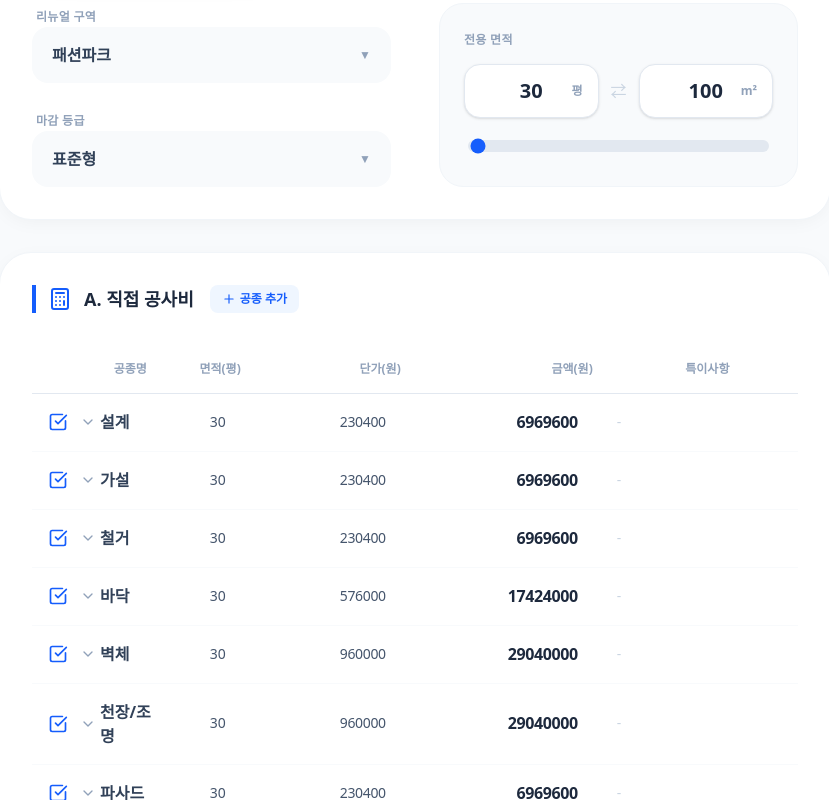
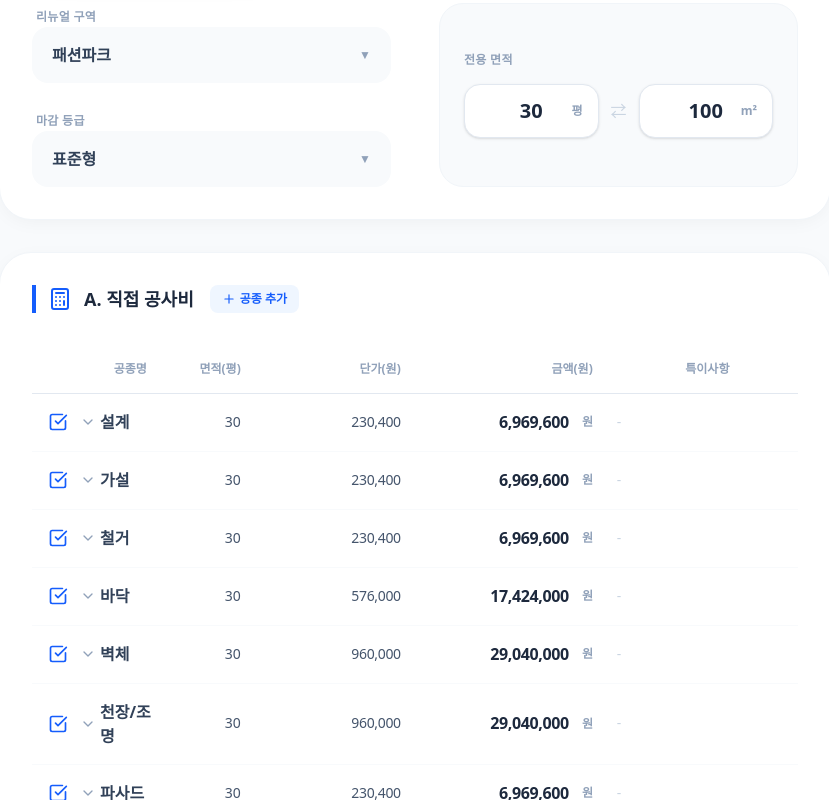
Before and after one commit to kyounghokim185/ipark-estimate-system, a Next.js app: page / in a window 1280 px wide. Shown: the part 1200-2000 px from the top of the page, without its empty margins (225-1054 px from the left). Built offline with nearby package versions, Linux system fonts and the light colour scheme.

Commit message:
Refactor: UI Refinements (No spinners, Commas, Won suffix)

```diff
--- a/src/app/page.tsx
+++ b/src/app/page.tsx
@@ -970,16 +970,14 @@ export default function Page() {
                                         <span className="absolute right-4 top-1/2 -translate-y-1/2 text-xs font-bold text-slate-400 pointer-events-none">m²</span>
                                     </div>
                                 </div>
-                                <div className="flex-1 px-1">
-                                    <input type="range" min="10" max="16530" value={area} onChange={e => setArea(Math.round(Number(e.target.value)))} className="w-full h-3 bg-slate-200 rounded-full appearance-none cursor-pointer accent-blue-600 no-print" />
-                                </div>
                             </div>
                         </div>
                     </div>
                 </div>
 
+
                 {/* 4. Detailed List & Photos */}
-                <div id="section-detailed-list" className="bg-white rounded-[2rem] p-8 shadow-[0_4px_20px_-4px_rgba(0,0,0,0.05)] border border-slate-100 print:break-inside-avoid">
+                < div id="section-detailed-list" className="bg-white rounded-[2rem] p-8 shadow-[0_4px_20px_-4px_rgba(0,0,0,0.05)] border border-slate-100 print:break-inside-avoid" >
                     <div className="flex items-center justify-between mb-8">
                         <div className="flex items-center gap-4">
                             <h3 className="text-lg font-extrabold flex items-center gap-3 text-slate-800 border-l-4 border-blue-600 pl-3">
@@ -1059,9 +1057,9 @@ export default function Page() {
                                                 <td className="py-4 text-right align-middle">
                                                     <div className="relative inline-block">
                                                         <input
-                                                            type="number"
-                                                            value={Math.round(scope.area)}
-                                                            onChange={e => handleScopeChange(scope.id, 'area', Math.round(Number(e.target.value)))}
+                                                            type="text"
+                                                            value={formatNumber(scope.area)}
+                                                            onChange={e => handleScopeChange(scope.id, 'area', parseNumber(e.target.value))}
                                                             disabled={scope.isFixedRate}
                                                             className={`w-20 text-right font-medium bg-transparent border-b border-transparent focus:border-blue-300 outline-none transition-colors ${scope.isFixedRate ? 'text-slate-400 cursor-not-allowed' : 'text-slate-600'}`}
                                                         />
@@ -1070,11 +1068,11 @@ export default function Page() {
                                                 </td>
                                                 <td className="py-4 text-right align-middle">
                                                     <input
-                                                        type="number"
-                                                        value={derivedUnitPrice}
+                                                        type="text"
+                                                        value={formatNumber(derivedUnitPrice)}
                                                         onChange={e => {
                                                             if (!hasDetails) {
-                                                                handleScopeChange(scope.id, 'unitPrice', Number(e.target.value));
+                                                                handleScopeChange(scope.id, 'unitPrice', parseNumber(e.target.value));
                                                             }
                                                         }}
                                                         disabled={hasDetails} // Disable if driven by details
@@ -1082,17 +1080,20 @@ export default function Page() {
                                                     />
                                                 </td>
                                                 <td className="py-4 text-right font-black text-slate-800 tracking-tight text-base align-middle w-48">
+                                                    <div className="relative w-full">
                                                         <input
-                                                        type="number"
-                                                        value={finalAmount}
+                                                            type="text"
+                                                            value={formatNumber(finalAmount)}
                                                             onChange={e => {
                                                                 if (!hasDetails) {
-                                                                handleAmountChange(scope.id, Number(e.target.value));
+                                                                    handleAmountChange(scope.id, parseNumber(e.target.value));
                                                                 }
                                                             }}
                                                             disabled={hasDetails} // Disable if driven by details (Amount is sum of details)
-                                                        className={`w-full text-right font-black tracking-tight bg-transparent border-b border-transparent focus:border-blue-300 outline-none transition-colors ${hasDetails ? 'text-slate-400 cursor-not-allowed' : 'text-slate-800'}`}
+                                                            className={`w-full text-right font-black tracking-tight bg-transparent border-b border-transparent focus:border-blue-300 outline-none transition-colors pr-6 ${hasDetails ? 'text-slate-400 cursor-not-allowed' : 'text-slate-800'}`}
                                                         />
+                                                        <span className="absolute right-0 top-1/2 -translate-y-1/2 text-xs text-slate-400 font-bold pointer-events-none">원</span>
+                                                    </div>
                                                 </td>
                                                 <td className="py-4 pl-6 align-middle"><input type="text" value={scope.remarks} onChange={e => handleScopeChange(scope.id, 'remarks', e.target.value)} className="w-full bg-transparent border-b border-transparent focus:border-blue-300 outline-none text-slate-600 placeholder:text-slate-300 transition-colors" placeholder="-" /></td>
                                             </tr>
@@ -1297,10 +1298,10 @@ export default function Page() {
                             </motion.div>
                         )}
                     </AnimatePresence>
-                </div>
+                </div >
 
                 {/* 5. Footer Banner & Tip */}
-                <div className="grid grid-cols-1 md:grid-cols-1 gap-6 print:hidden">
+                < div className="grid grid-cols-1 md:grid-cols-1 gap-6 print:hidden" >
                     <div id="section-budget-tip" className="bg-amber-50 rounded-[2rem] p-8 border border-amber-100 flex gap-4 items-start">
                         <div className="bg-orange-100 p-2 rounded-full text-orange-500"><Lightbulb size={20} /></div>
                         <div>
@@ -1310,10 +1311,10 @@ export default function Page() {
                             </p>
                         </div>
                     </div>
-                </div>
+                </div >
 
-            </main>
+            </main >
 
-        </div>
+        </div >
     );
 }
```
Lines whose indentation alone changed are shown as unchanged.
